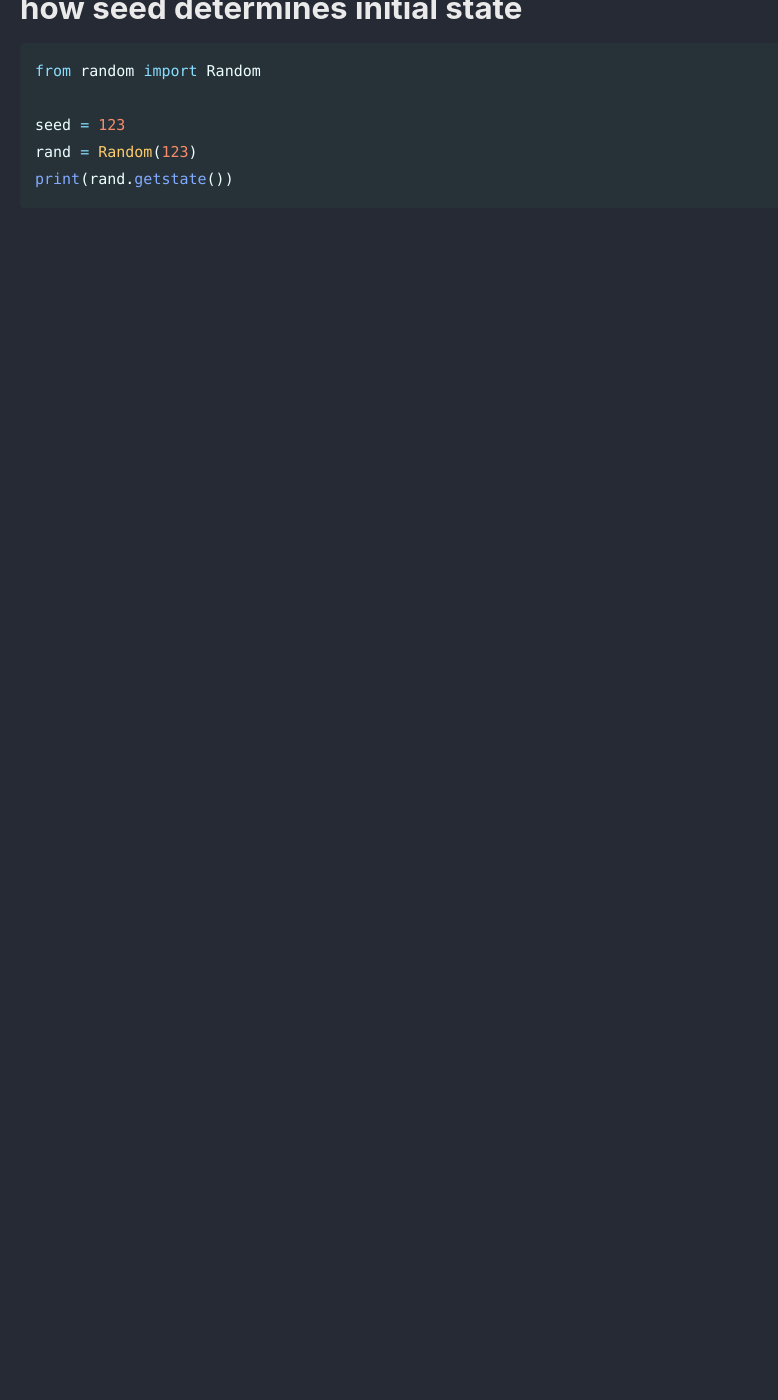
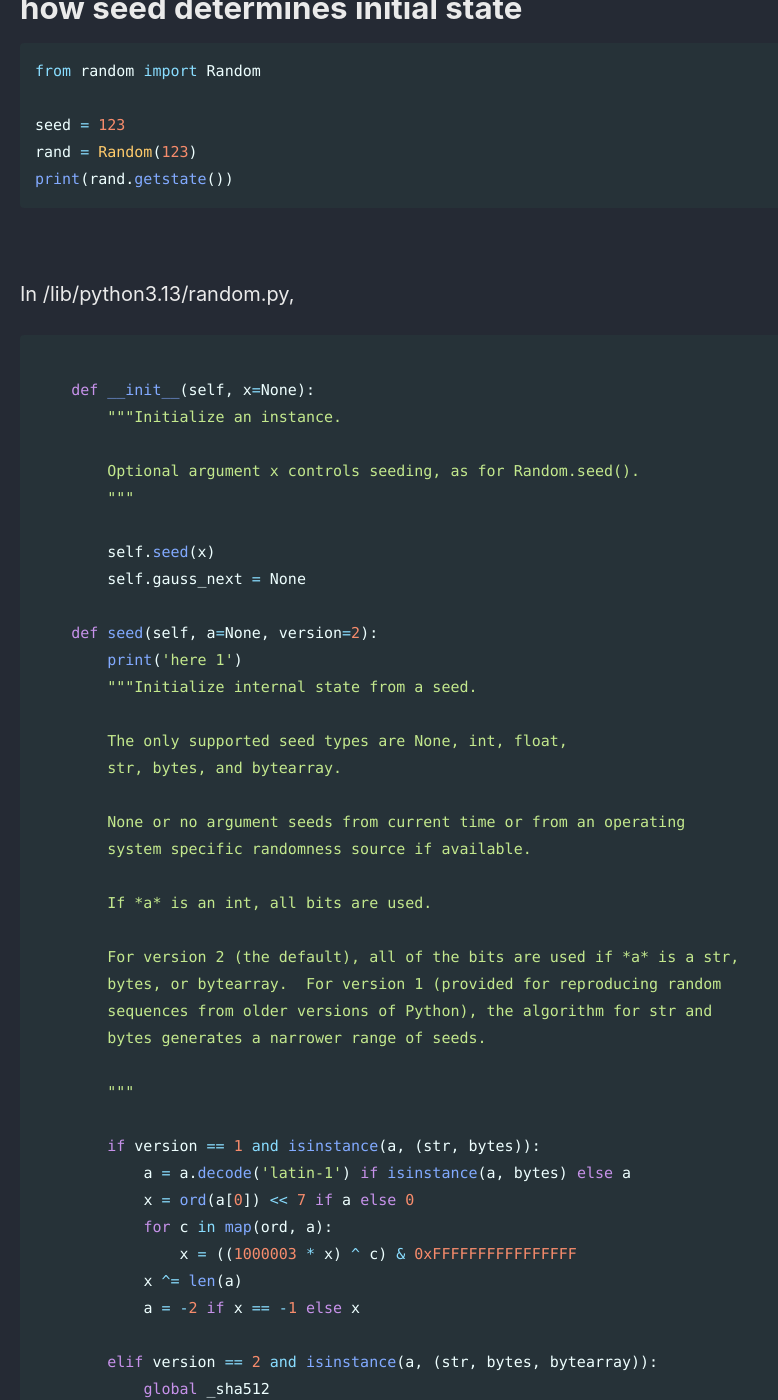
Before and after one commit to Connor-McCartney/Connor-McCartney.github.io, a Jekyll site: the page built from _pages/cryptography/other/PythonRandomandMersenneTwisters.md, in a window 1280 px wide and 1400 px high, scrolled down 270 px. Shown: the whole window, without its empty margins (0-778 px from the left). Built offline with Jekyll 4.4.1, drawn with Linux system fonts in a browser that asks for light colours; cached includes are drawn as plain includes; before the commit the page ends 900 px from its top, so only the background shows below that; some of the changed text lies outside the part shown.

Commit message:
Update PythonRandomandMersenneTwisters.md

````diff
--- a/_pages/cryptography/other/PythonRandomandMersenneTwisters.md
+++ b/_pages/cryptography/other/PythonRandomandMersenneTwisters.md
@@ -18,3 +18,73 @@ seed = 123
 rand = Random(123)
 print(rand.getstate())
 ```
+
+<br>
+
+In /lib/python3.13/random.py,
+
+```py
+
+    def __init__(self, x=None):
+        """Initialize an instance.
+
+        Optional argument x controls seeding, as for Random.seed().
+        """
+
+        self.seed(x)
+        self.gauss_next = None
+
+    def seed(self, a=None, version=2):
+        print('here 1')
+        """Initialize internal state from a seed.
+
+        The only supported seed types are None, int, float,
+        str, bytes, and bytearray.
+
+        None or no argument seeds from current time or from an operating
+        system specific randomness source if available.
+
+        If *a* is an int, all bits are used.
+
+        For version 2 (the default), all of the bits are used if *a* is a str,
+        bytes, or bytearray.  For version 1 (provided for reproducing random
+        sequences from older versions of Python), the algorithm for str and
+        bytes generates a narrower range of seeds.
+
+        """
+
+        if version == 1 and isinstance(a, (str, bytes)):
+            a = a.decode('latin-1') if isinstance(a, bytes) else a
+            x = ord(a[0]) << 7 if a else 0
+            for c in map(ord, a):
+                x = ((1000003 * x) ^ c) & 0xFFFFFFFFFFFFFFFF
+            x ^= len(a)
+            a = -2 if x == -1 else x
+
+        elif version == 2 and isinstance(a, (str, bytes, bytearray)):
+            global _sha512
+            if _sha512 is None:
+                try:
+                    # hashlib is pretty heavy to load, try lean internal
+                    # module first
+                    from _sha2 import sha512 as _sha512
+                except ImportError:
+                    # fallback to official implementation
+                    from hashlib import sha512 as _sha512
+
+            if isinstance(a, str):
+                a = a.encode()
+            a = int.from_bytes(a + _sha512(a).digest())
+
+        elif not isinstance(a, (type(None), int, float, str, bytes, bytearray)):
+            raise TypeError('The only supported seed types are:\n'
+                            'None, int, float, str, bytes, and bytearray.')
+
+        super().seed(a)
+        self.gauss_next = None
+```
+
+Basically on init it calls self.seed(x), if it's not already an int it'll convert it to one, and then it calls out to super().seed(a)
+
+
+That goes to
````
